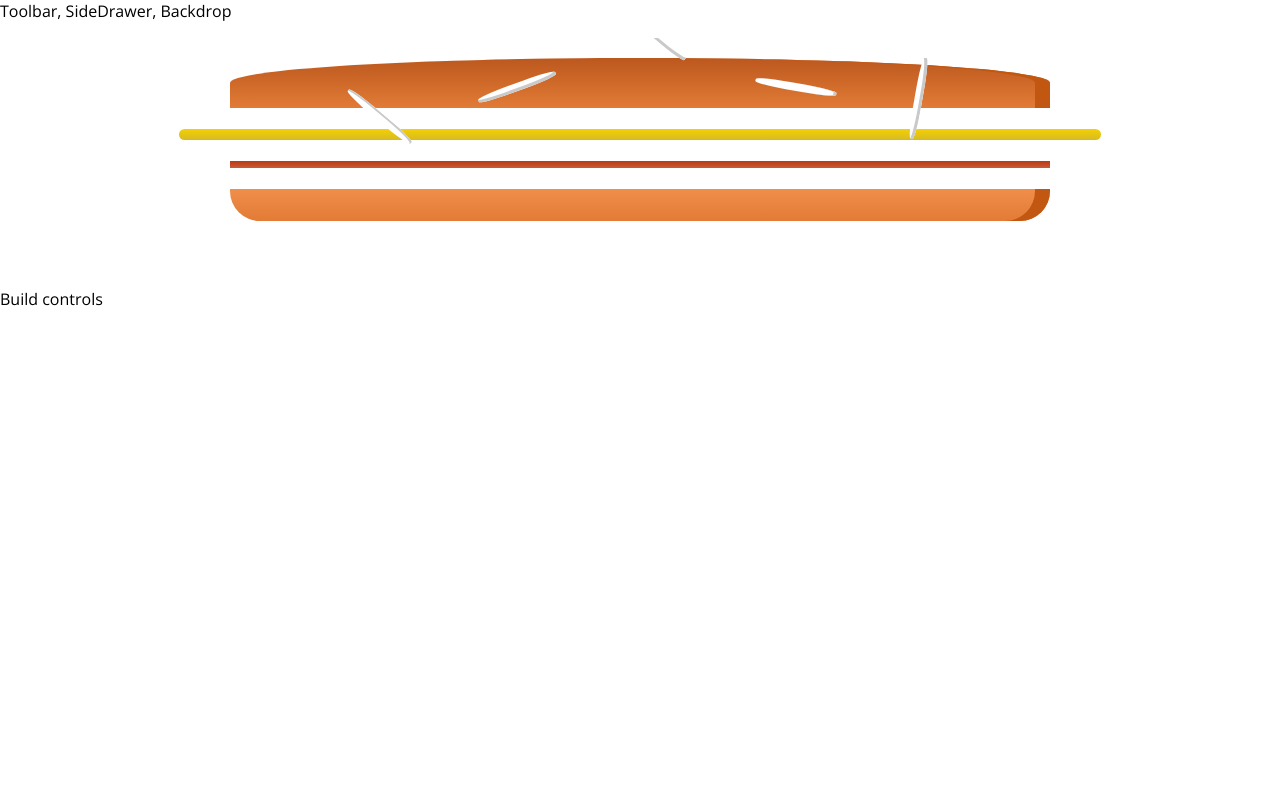
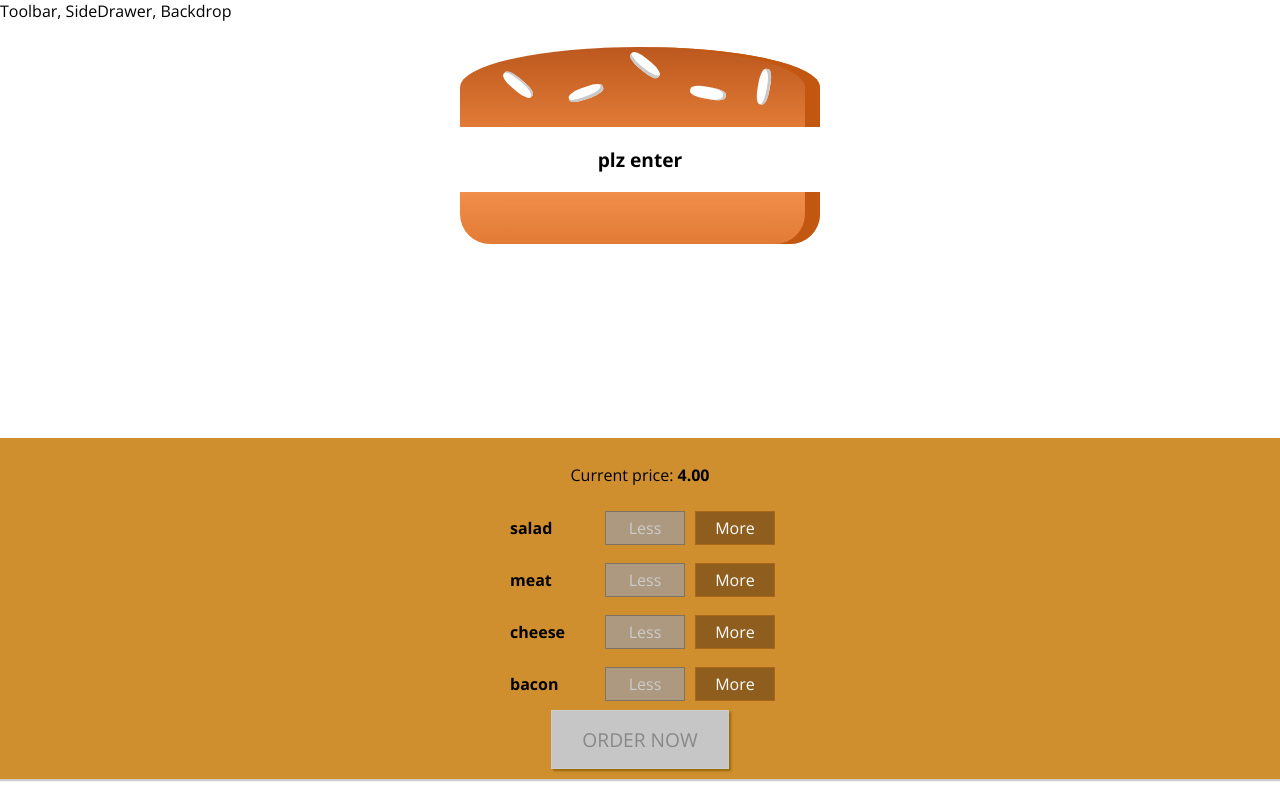
Before and after one commit to kazhala/burgerbuilder, a React (Create React App) app: page / in a window 1280 px wide. Built offline with nearby package versions, Linux system fonts and the light colour scheme.

Commit message:
added control pannel

```diff
--- /dev/null
+++ b/src/components/Burger/BuildControls/BuildControl/BuildControl.js
@@ -0,0 +1,16 @@
+import React from 'react';
+import classes from './BuildControl.module.css';
+
+const BuildControl = props => {
+    return (
+        <div className={classes.BuildControl}>
+            <div className={classes.Label}>
+                {props.label}
+            </div>
+            <button className={classes.Less} onClick={props.ingredientRemoved} disabled={props.disabled}>Less</button>
+            <button className={classes.More} onClick={props.ingredientAdded}>More</button>
+        </div>
+    )
+}
+
+export default BuildControl;
--- /dev/null
+++ b/src/components/Burger/BuildControls/BuildControl/BuildControl.module.css
@@ -0,0 +1,57 @@
+.BuildControl {
+    display: flex;
+    justify-content: space-between;
+    align-items: center;
+    margin: 5px 0;
+}
+
+
+.BuildControl button {
+    display: block;
+    font: inherit;
+    padding: 5px;
+    margin: 0 5px;
+    width: 80px;
+    border: 1px solid #AA6817;
+    cursor: pointer;
+    outline: none;
+}
+
+.BuildControl button:disabled {
+    background-color: #AC9980;
+    border: 1px solid #7E7365;
+    color: #ccc;
+    cursor: default;
+}
+
+.BuildControl button:hover:disabled {
+    background-color: #AC9980;
+    color: #ccc;
+    cursor: not-allowed;
+}
+
+.Label {
+    padding: 10px;
+    font-weight: bold;
+    width: 80px;
+}
+
+.BuildControl .Less {
+    background-color: #D39952;
+    color: white;
+}
+
+.BuildControl .More {
+    background-color: #8F5E1E;
+    color: white;
+}
+
+.BuildControl .Less:hover, .BuildControl .Less:active {
+    background-color: #DAA972;
+    color: white;
+}
+
+.BuildControl .More:hover,.BuildControl .More:active {
+    background-color: #99703F;
+    color: white;
+}
--- /dev/null
+++ b/src/components/Burger/BuildControls/BuildControls.js
@@ -0,0 +1,32 @@
+import React from 'react';
+import classes from './BuildControls.module.css';
+import BuildControl from './BuildControl/BuildControl';
+
+const controls = [
+    { label: "salad", type: "salad" },
+    { label: "meat", type: "meat" },
+    { label: "cheese", type: "cheese" },
+    { label: "bacon", type: "bacon" },
+
+]
+
+
+const BuildControls = props => {
+    return (
+        <div className={classes.BuildControls}>
+            <p>Current price: <strong>{props.price.toFixed(2)}</strong></p>
+            {controls.map(control => (
+                <BuildControl
+                    key={control.label}
+                    label={control.label}
+                    type={control.type}
+                    ingredientAdded={() => props.ingredientAdded(control.type)}
+                    ingredientRemoved={() => props.ingredientRemoved(control.type)}
+                    disabled={props.disabled[control.type]} />
+            ))}
+            <button className={classes.OrderButton} disabled={!props.purchaseable}>ORDER NOW</button>
+        </div>
+    )
+}
+
+export default BuildControls;
--- /dev/null
+++ b/src/components/Burger/BuildControls/BuildControls.module.css
@@ -0,0 +1,52 @@
+.BuildControls {
+    width: 100%;
+    background-color: #CF8F2E;
+    display: flex;
+    flex-flow: column;
+    align-items: center;
+    box-shadow: 0 2px 1px #ccc;
+    margin: auto;
+    padding: 10px 0;
+}
+
+
+.OrderButton {
+    background-color: #DAD735;
+    outline: none;
+    cursor: pointer;
+    border: 1px solid #966909;
+    color: #966909;
+    font-family: inherit;
+    font-size: 1.2em;
+    padding: 15px 30px;
+    box-shadow: 2px 2px 2px #966909;
+}
+
+.OrderButton:hover, .OrderButton:active {
+    background-color: #A0DB41;
+    border: 1px solid #966909;
+    color: #966909;
+}
+
+.OrderButton:disabled {
+    background-color: #C7C6C6;
+    cursor: not-allowed;
+    border: 1px solid #ccc;
+    color: #888888;
+}
+
+.OrderButton:not(:disabled) {
+    animation: enable 0.3s linear;
+}
+
+@keyframes enable {
+    0% {
+        transform: scale(1);
+    }
+    60% {
+        transform: scale(1.1);
+    }
+    100% {
+        transform: scale(1);
+    }
+}
--- a/src/components/Burger/Burger.css
+++ b/src/components/Burger/Burger.css
@@ -7,3 +7,17 @@
     font-weight: bold;
     font-size: 1.2rem;
 }
+
+@media (min-width: 1000px) and (min-height: 700px) {
+    .Burger {
+        width: 700px;
+        height: 600px
+    }
+}
+
+@media (min-width: 500px) and (min-height: 401px) {
+    .Burger {
+        width: 450px;
+        height: 400px
+    }
+}
--- a/src/components/Burger/Burger.js
+++ b/src/components/Burger/Burger.js
@@ -3,11 +3,21 @@ import BurgerIngredient from './BurgerIngredients/BurgerIngredient';
 import './Burger.css';
 
 const Burger = props => {
+    let transformedIngredient = Object.keys(props.ingredients).map(igkey => {
+        return [...Array(props.ingredients[igkey])].map((_, i) => {
+            return <BurgerIngredient key={igkey + i} type={igkey} />
+        })
+    }).reduce((arr, el) => {
+        return arr.concat(el)
+    }, []);
+    console.log(transformedIngredient);
+    if (transformedIngredient.length === 0) {
+        transformedIngredient = <p>plz enter</p>
+    }
     return (
         <div className="Burger">
             <BurgerIngredient type="top-bread" />
-            <BurgerIngredient type="cheese" />
-            <BurgerIngredient type="bacon" />
+            {transformedIngredient}
             <BurgerIngredient type="bottom-bread" />
 
 
--- a/src/components/Burger/BurgerIngredients/BurgerIngredient.js
+++ b/src/components/Burger/BurgerIngredients/BurgerIngredient.js
@@ -34,7 +34,7 @@ const BurgerIngredient = props => {
     return ingredient;
 }
 
-BurgerIngredient.PropTypes = {
+BurgerIngredient.propTypes = {
     type: PropTypes.string.isRequired
 }
 
--- a/src/containers/BurgerBuilder/BurgerBuilder.js
+++ b/src/containers/BurgerBuilder/BurgerBuilder.js
@@ -1,13 +1,95 @@
 import React from 'react';
 import Aux from '../../hoc/Aux';
 import Burger from '../../components/Burger/Burger';
+import BuildControls from '../../components/Burger/BuildControls/BuildControls';
+
+const INGREDIENT_PRICES = {
+    salad: 0.5,
+    meat: 1.3,
+    cheese: 0.4,
+    bacon: 0.7
+}
+
 
 class BurgerBuilder extends React.Component {
+    state = {
+        ingredients: {
+            salad: 0,
+            bacon: 0,
+            cheese: 0,
+            meat: 0
+        },
+        totalPrice: 4,
+        purchaseable: false,
+    }
+
+    updatePurchaseState = (updatedIngredients) => {
+        const ingredients = {
+            ...updatedIngredients,
+        };
+        const sum = Object.keys(ingredients).map(igKey => {
+            return ingredients[igKey]
+        }).reduce((sum, num) => {
+            return sum + num;
+        }, 0);
+        this.setState({
+            purchaseable: sum > 0,
+        })
+    }
+
+    addIngredientHandler = (type) => {
+        const oldCount = this.state.ingredients[type];
+        const newCount = oldCount + 1;
+        const updatedIngredients = {
+            ...this.state.ingredients
+        };
+        updatedIngredients[type] = newCount;
+        const price = INGREDIENT_PRICES[type];
+        const oldpirce = this.state.totalPrice;
+        const newprice = oldpirce + price;
+        this.setState({
+            ingredients: updatedIngredients,
+            totalPrice: newprice,
+        });
+        this.updatePurchaseState(updatedIngredients);
+    }
+
+    removeIngredientHandler = (type) => {
+        const oldCount = this.state.ingredients[type];
+        if (oldCount < 1) {
+            return;
+        }
+        const newCount = oldCount - 1;
+        const updatedIngredients = {
+            ...this.state.ingredients
+        };
+        updatedIngredients[type] = newCount;
+        const price = INGREDIENT_PRICES[type];
+        const oldpirce = this.state.totalPrice;
+        const newprice = oldpirce - price;
+        this.setState({
+            ingredients: updatedIngredients,
+            totalPrice: newprice,
+        });
+        this.updatePurchaseState(updatedIngredients);
+    }
+
     render() {
+        const disabledInfor = {
+            ...this.state.ingredients,
+        }
+        for (let key in disabledInfor) {
+            disabledInfor[key] = disabledInfor[key] <= 0;
+        }
         return (
             <Aux>
-                <div><Burger /></div>
-                <div>Build controls</div>
+                <Burger ingredients={this.state.ingredients} />
+                <BuildControls
+                    ingredientAdded={this.addIngredientHandler}
+                    ingredientRemoved={this.removeIngredientHandler}
+                    disabled={disabledInfor}
+                    purchaseable={this.state.purchaseable}
+                    price={this.state.totalPrice} />
             </Aux>
 
         );
```
